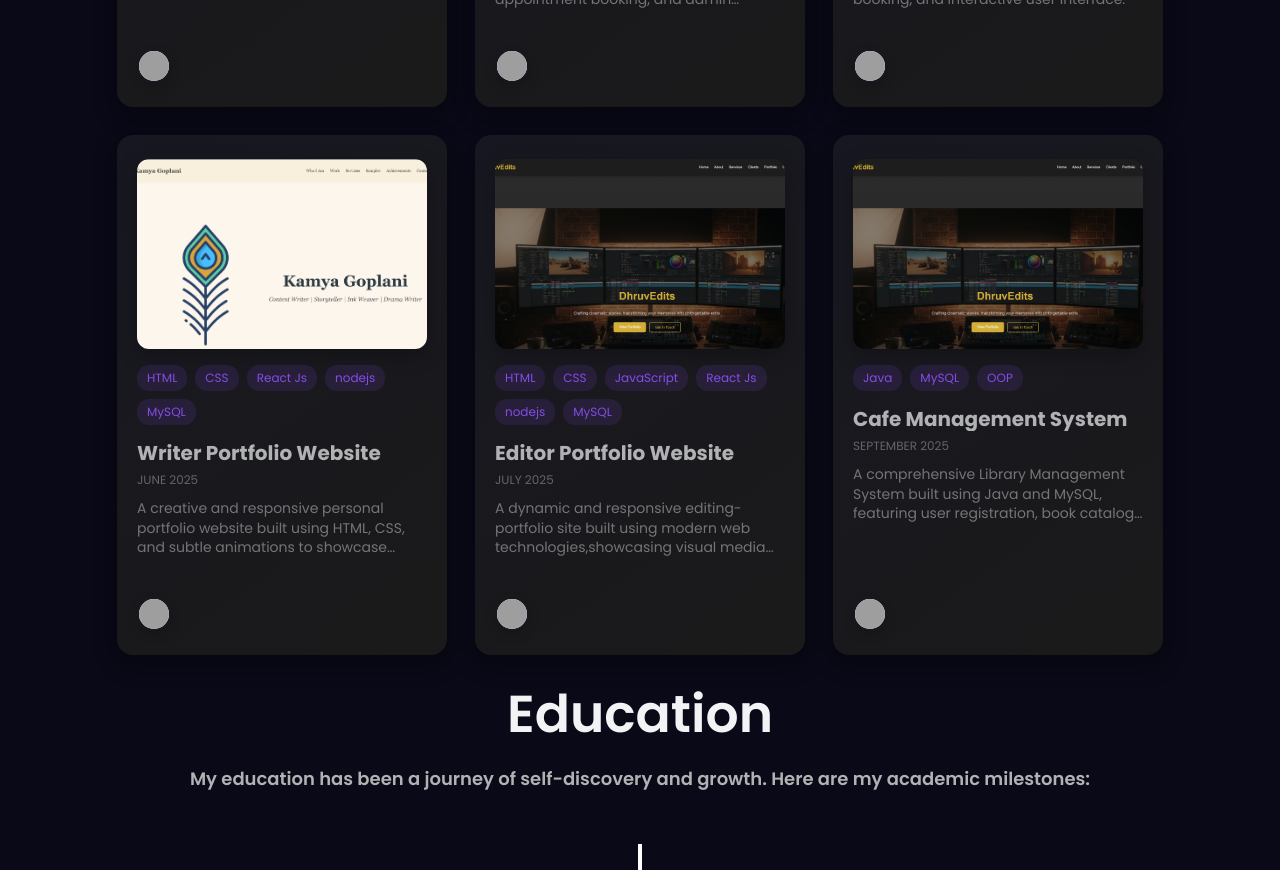
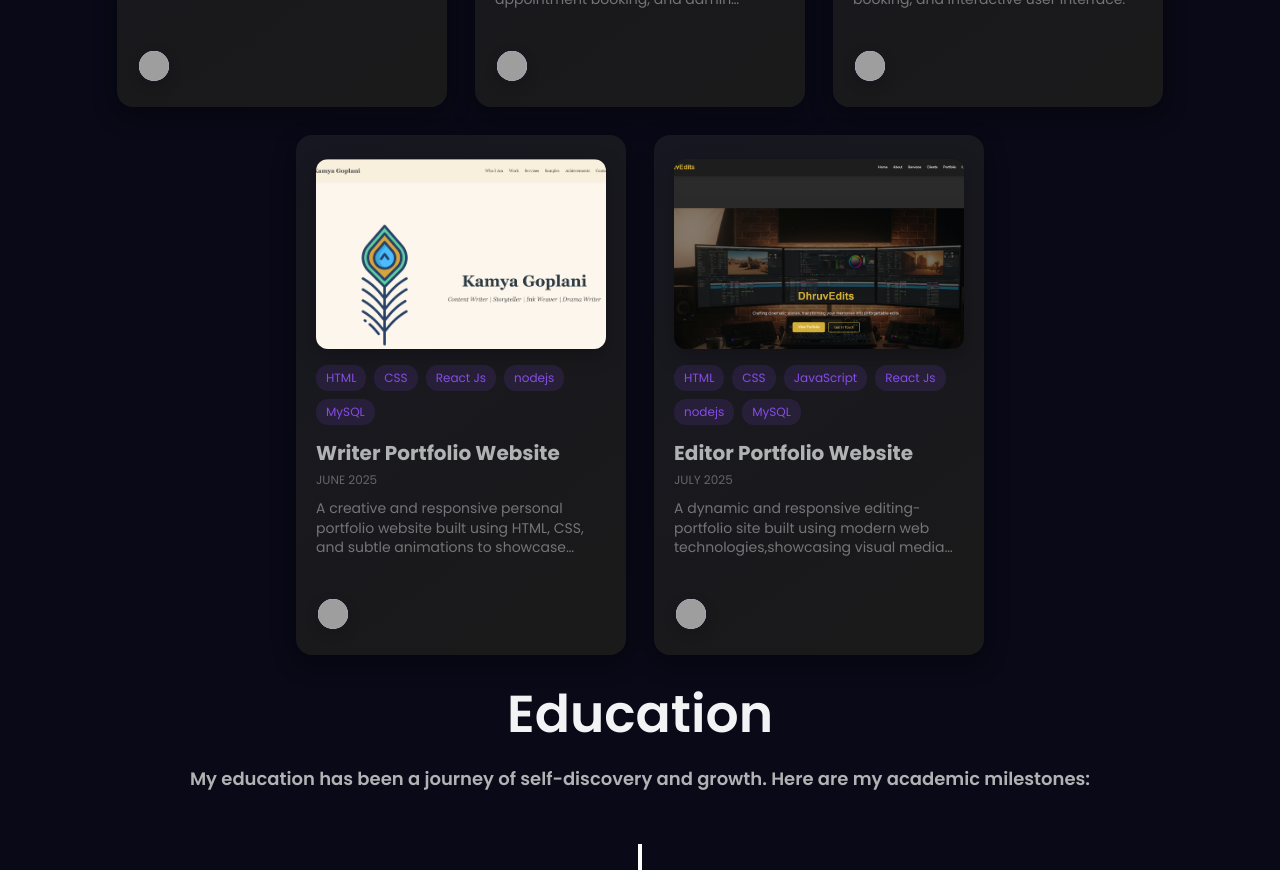
Before and after one commit to Karangoplani72/karan_portfolio_, a React (Create React App) app: page / in a window 1280 px wide. Shown: the part 2940-3810 px from the top of the page. Built offline with nearby package versions, Linux system fonts and the light colour scheme; grey boxes are pictures that could not be loaded.

Commit message:
project update

```diff
--- a/src/data/constants.js
+++ b/src/data/constants.js
@@ -278,25 +278,25 @@ export const projects = [
       },
     ],
   },
-  {
-    id: 6,
-    title: "Cafe Management System",
-    date: "SEPTEMBER 2025",
-    description:
-      "A comprehensive Library Management System built using Java and MySQL, featuring user registration, book catalog management, borrowing/returning functionality, and admin controls for efficient library operations.",
-    image: projectImg5,
-    tags: ["Java", "MySQL", "OOP"],
-    category: "software",
-    github: "",
-    member: [
-      {
-        name: "Karan Goplani",
-        img: "https://avatars.githubusercontent.com/u/92224864?s=400&u=1d609fde501621d9b0758f5c117dfdfdcd9d7462&v=4",
-        linkedin: "https://www.linkedin.com/in/karangoplani72/",
-        github: "",
-      },
-    ],
-  }
+  // {
+  //   id: 6,
+  //   title: "Cafe Management System",
+  //   date: "SEPTEMBER 2025",
+  //   description:
+  //     "A comprehensive Library Management System built using Java and MySQL, featuring user registration, book catalog management, borrowing/returning functionality, and admin controls for efficient library operations.",
+  //   image: projectImg5,
+  //   tags: ["Java", "MySQL", "OOP"],
+  //   category: "software",
+  //   github: "",
+  //   member: [
+  //     {
+  //       name: "Karan Goplani",
+  //       img: "https://avatars.githubusercontent.com/u/92224864?s=400&u=1d609fde501621d9b0758f5c117dfdfdcd9d7462&v=4",
+  //       linkedin: "https://www.linkedin.com/in/karangoplani72/",
+  //       github: "",
+  //     },
+  //   ],
+  // }
   //{
   //new projects to be added here
   //}
```
